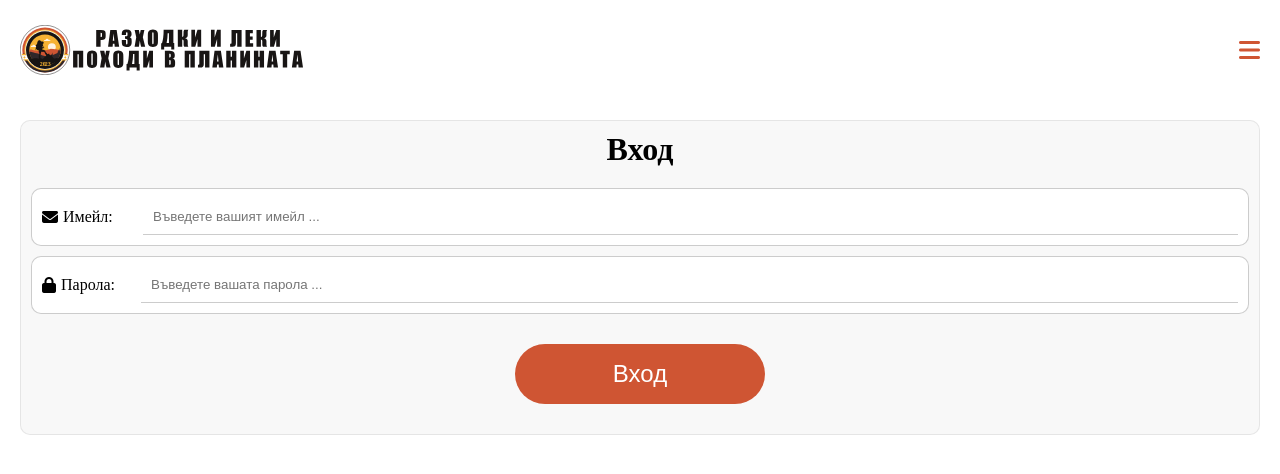
After one commit to danielterziev92/lekipohodivplaninata, a Django app: page /users/sign-in/ in a window 1280 px wide. The commit adds this page. Shown: the top 474 px of the page. Run offline with Django 4.2, Linux system fonts and the light colour scheme.

Commit message:
Fix LogInVeiw, SignUpView and SignOutView. Fix templates and their attrs

```diff
--- a/lekipohodivplaninata/settings.py
+++ b/lekipohodivplaninata/settings.py
@@ -114,6 +114,9 @@ DEFAULT_AUTO_FIELD = 'django.db.models.BigAutoField'
 
 AUTH_USER_MODEL = 'users_app.UserApp'
 
+LOGIN_URL = reverse_lazy('sign in user')
+LOGOUT_REDIRECT_URL = reverse_lazy('index')
+
 # LOGGING = {
 #     'version': 1,
 #     'handlers': {
--- a/lekipohodivplaninata/users_app/models.py
+++ b/lekipohodivplaninata/users_app/models.py
@@ -11,7 +11,6 @@ class UserApp(auth_models.AbstractBaseUser, auth_models.PermissionsMixin):
         null=False,
         blank=False,
         verbose_name='Email',
-        help_text='Моля, попълнете email.'
     )
 
     is_staff = models.BooleanField(
@@ -44,7 +43,6 @@ class ProfileBaseInformation(models.Model):
         null=False,
         blank=False,
         verbose_name='Име',
-        help_text='Моля попълнете вашето име',
     )
 
     last_name = models.CharField(
@@ -52,7 +50,6 @@ class ProfileBaseInformation(models.Model):
         null=False,
         blank=False,
         verbose_name='Фамилия',
-        help_text='Моля попълнете вашата фамилия',
     )
 
     @property
--- a/lekipohodivplaninata/users_app/urls.py
+++ b/lekipohodivplaninata/users_app/urls.py
@@ -1,8 +1,10 @@
 from django.urls import path
 
-from lekipohodivplaninata.users_app.views import SignInView, UsersListView
+from lekipohodivplaninata.users_app.views import SignInView, UsersListView, SignUpView, SignOutView
 
 urlpatterns = (
     path('', UsersListView.as_view(), name='all users'),
-    path('login/', SignInView.as_view(), name='login user')
+    path('sign-in/', SignInView.as_view(), name='sign in user'),
+    path('sign-up/', SignUpView.as_view(), name='sign up user'),
+    path('sign-out', SignOutView.as_view(), name='sign out user'),
 )
--- a/lekipohodivplaninata/users_app/views.py
+++ b/lekipohodivplaninata/users_app/views.py
@@ -1,22 +1,34 @@
 from django.contrib.auth import get_user_model
-from django.contrib.auth import forms as auth_form
-from django.contrib.auth import views as auth_view
+from django.contrib.auth import views as auth_view, login
+from django.urls import reverse_lazy
 from django.views import generic as views
+
+from lekipohodivplaninata.users_app.forms import SignUpForm
 
 UserModel = get_user_model()
 
 
 class SignInView(auth_view.LoginView):
-    template_name = 'users/sign-up.html'
+    template_name = 'users/sing-in.html'
+    success_url = reverse_lazy('index')
 
 
-class SignUpForm(auth_form.UserCreationForm):
-    class Meta:
-        model = UserModel
-        fields = (UserModel.USERNAME_FIELD,)
-        field_classes = {}
+class SignUpView(views.CreateView):
+    template_name = 'users/sign-up.html'
+    form_class = SignUpForm
+    success_url = reverse_lazy('index')
+
+    def form_valid(self, form):
+        result = super().form_valid(form)
+
+        login(self.request, self.object)
+        return result
+
+
+class SignOutView(auth_view.LogoutView):
+    template_name = 'users/logout.html'
 
 
 class UsersListView(views.ListView):
     model = UserModel
-    template_name = 'users/index.html'
+    template_name = 'users/all-users.html'
--- a/templates/aside-bar.html
+++ b/templates/aside-bar.html
@@ -3,18 +3,23 @@
         <li><a href="#">Запиши се за поход</a></li>
         <li><a href="{% url 'index' %}">Начало</a></li>
         <li>
-            <a href="#">Походи <span><i class="fas fa-caret-down"></i></span></a>
+            <a href="#">Походи</a>
             <ul>
                 <li><a href="" class="upcoming">Предстоящи</a></li>
                 <li><a href="" class="passed">Изминали</a></li>
             </ul>
         </li>
         {% if request.user.is_authenticated %}
-            <li><a href="#">Моят Профил</a></li>
-            <li><a href="#">Изход</a></li>
+            <li>
+                <a href="#">Моят Профил</a>
+                <ul>
+                    <li><a href="#">Редакция на профила</a></li>
+                    <li><a href="{% url 'sign out user' %}">Изход</a></li>
+                </ul>
+            </li>
         {% else %}
-            <li><a href="{% url 'login user' %}">Вход</a></li>
-            <li><a href="#">Регистрация</a></li>
+            <li><a href="{% url 'sign in user' %}">Вход</a></li>
+            <li><a href="{% url 'sign up user' %}">Регистрация</a></li>
         {% endif %}
     </ul>
     <div class="background"></div>
--- a/templates/index.html
+++ b/templates/index.html
@@ -23,5 +23,6 @@
 {% block page_scripts %}
     <script src="{% static 'js/swiper-bundle.min.js' %}"></script>
     <script src="{% static 'js/index.js' %}"></script>
+    <script src="{% static 'js/sign-up-form.js' %}"></script>
     <script src="{% static 'js/slider.js' %}"></script>
 {% endblock %}
--- a/templates/static/css/style.css
+++ b/templates/static/css/style.css
@@ -178,6 +178,7 @@
     margin: 20px;
     background-color: #f8f8f8;
     border-radius: 20px;
+    border: 1px solid rgb(0, 0, 0, 0.2);
 }
 
 .sign-up-for-hike h2 {
@@ -426,6 +427,85 @@
     color: #ffffff;
 }
 
+.sign-up-user {
+    padding: 20px
+}
+
+.sign-up-user .sing-up-form {
+    background-color: #f8f8f8;
+    border: 1px solid rgb(0, 0, 0, 0.08);
+    border-radius: 10px;
+    padding: 10px;
+    display: flex;
+    justify-content: center;
+    flex-wrap: wrap;
+}
+
+.sign-up-user .sing-up-form h2 {
+    text-align: center;
+    margin-bottom: 20px;
+    font-size: 2rem;
+}
+
+.sign-up-user .sing-up-form label {
+    background-color: #ffffff;
+    width: 100%;
+    padding: 10px;
+    border-radius: 10px;
+    border: 1px solid rgb(0, 0, 0, 0.2);
+    display: flex;
+    justify-content: center;
+    align-items: center;
+    margin-bottom: 10px;
+}
+
+.sign-up-user .sing-up-form label span {
+    min-width: 70px;
+}
+
+.sign-up-user .sing-up-form label i {
+    margin-right: 5px;
+}
+
+
+.sign-up-user .sing-up-form label input {
+    border: none;
+    outline: none;
+    border-bottom: 1px solid rgb(0, 0, 0, 0.2);
+    padding: 10px;
+    margin-left: 10px;
+    width: 100%;
+}
+
+.sign-up-user .sing-up-form label input::placeholder {
+    max-width: 100%;
+    text-overflow: ellipsis;
+}
+
+/*.sign-up-user .sing-up-form div input:focus {*/
+/*    border-bottom-color: #cf5533;*/
+/*}*/
+
+.sign-up-user .sing-up-form button {
+    margin: 20px;
+    width: 250px;
+    height: 60px;
+    background-color: #cf5533;
+    color: #ffffff;
+    border: none;
+    border-radius: 30px;
+    font-size: 1.5rem;
+}
+
+.sign-up-user .sing-up-form .errorlist {
+    padding: 0 10px;
+    margin-bottom: 10px;
+}
+
+.sign-up-user .sing-up-form .errorlist li {
+    list-style: none;
+    color: #cf5533;
+}
 
 /*.sign-up-for-hike div input:focus {*/
 /*    background-color: transparent;*/
--- /dev/null
+++ b/templates/users/logout.html
@@ -0,0 +1,5 @@
+<form method="post" action="{% url 'sign out user' %}">
+    {{ form }}
+    <button>Отпиши ме</button>
+    {% csrf_token %}
+</form>
--- /dev/null
+++ b/templates/users/sing-in.html
@@ -0,0 +1,34 @@
+{% extends 'base.html' %}
+{% load static %}
+
+{% block page_styles %}
+    <link rel="stylesheet" href="{% static 'css/style.css' %}">
+    <link rel="stylesheet" href="{% static 'css/reset.css' %}">
+{% endblock %}
+
+{% block page_content %}
+    <section>
+        <article class="sign-up-user">
+            <form method='post' action="{% url 'sign in user' %}" class="sing-up-form">
+                <h2>Вход</h2>
+                <label for="email">
+                    <i class="fas fa-envelope"></i>
+                    <span>Имейл:</span>
+                    <input type="email" name="email" id="email" placeholder="Въведете вашият имейл ...">
+
+                </label>
+                <label for="password">
+                    <i class="fas fa-lock"></i>
+                    <span>Парола:</span>
+                    <input type="password" name="password" id="email" placeholder="Въведете вашата парола ...">
+                </label>
+                <button>Вход</button>
+                {% csrf_token %}
+            </form>
+        </article>
+    </section>
+{% endblock %}
+
+{% block page_scripts %}
+    <script src="{% static 'js/index.js' %}"></script>
+{% endblock %}
```
Also changed, not shown: lekipohodivplaninata/users_app/forms.py (added, +89 -0 lines), lekipohodivplaninata/users_app/templatetags/fill_icons_form_tag.py (added, +19 -0 lines), templates/static/js/index.js (+15 -68 lines), templates/static/js/sign-up-form.js (added, +24 -0 lines), templates/users/sign-up.html (+18 -1 lines), lekipohodivplaninata/users_app/templatetags/__init__.py (added), templates/users/all-users.html (added), 1 other file.
